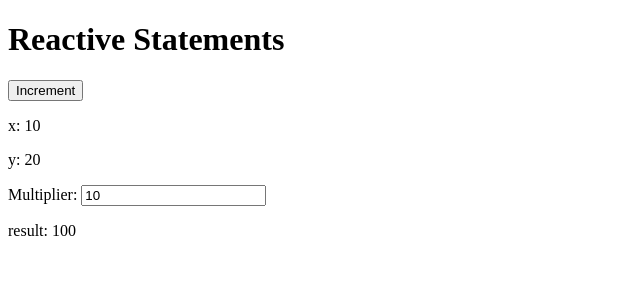
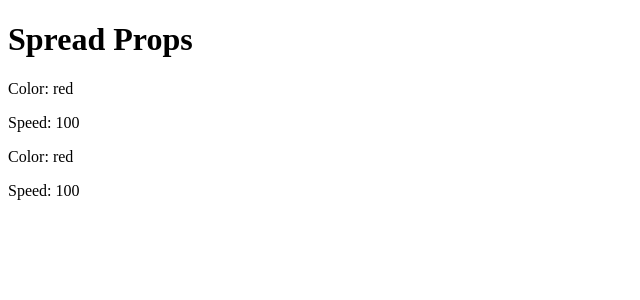
Before and after one commit to sajuthankappan/svelte-training-app, a Svelte app: page / in a window 1280 px wide. Shown: the top 300 px of the page, without its empty margins (0-640 px from the left). Built offline with nearby package versions, Linux system fonts and the light colour scheme.

Commit message:
Add sample for props

```diff
--- a/src/App.svelte
+++ b/src/App.svelte
@@ -1,8 +1,9 @@
 <script>
-    import ReactiveStatements from "./lib/ReactiveStatements.svelte";
+    import Driver from "./lib/Driver.svelte";
+
 
 </script>
 
 <main>
-<ReactiveStatements />
+<Driver />
 </main>
--- /dev/null
+++ b/src/lib/Car.svelte
@@ -0,0 +1,7 @@
+<script>
+  export let color;
+  export let speed;
+</script>
+
+<p>Color: {color}</p>
+<p>Speed: {speed}</p>
--- /dev/null
+++ b/src/lib/Driver.svelte
@@ -0,0 +1,17 @@
+<script>
+  import Car from './Car.svelte'
+
+  $: spreaded = {...car, color: "white"};
+  $: console.debug(spreaded)
+
+  let car = {
+    color: 'red',
+    speed: 100
+  }
+</script>
+
+<h1>Spread Props</h1>
+
+<Car color={car.color} speed={car.speed} />
+
+<Car {...car} />
```
